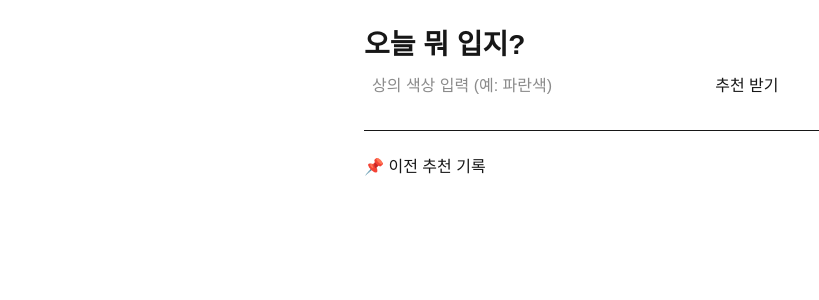
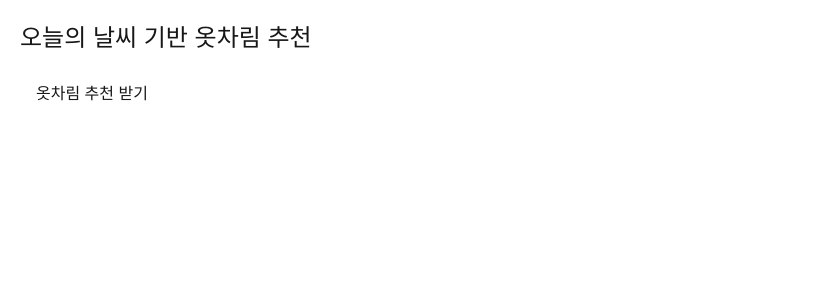
Before and after one commit to hjh6709/color-match-app, a Next.js app: page / in a window 1280 px wide. Shown: the top 300 px of the page, without its empty margins (0-819 px from the left). Built offline with nearby package versions, Linux system fonts and the light colour scheme.

Commit message:
날씨별 옷차림 기능 추가

```diff
--- /dev/null
+++ b/pages/api/weather.js
@@ -0,0 +1,139 @@
+// pages/api/weather.js
+import getColorName from "@/utils/colorName";
+
+const getRandom = (list) => list[Math.floor(Math.random() * list.length)];
+
+const OUTFIT_OPTIONS = [
+  {
+    minTemp: 28,
+    top: ["반팔", "민소매"],
+    bottom: ["반바지", "린넨바지"],
+    outer: [],
+  },
+  {
+    minTemp: 20,
+    top: ["반팔", "얇은 긴팔"],
+    bottom: ["면바지", "슬랙스"],
+    outer: ["셔츠", "얇은 자켓"],
+  },
+  {
+    minTemp: 10,
+    top: ["니트", "맨투맨", "긴팔셔츠"],
+    bottom: ["청바지", "면바지"],
+    outer: ["자켓", "가디건", "바람막이"],
+  },
+  {
+    minTemp: 0,
+    top: ["니트", "기모 맨투맨"],
+    bottom: ["기모바지", "두꺼운 슬랙스"],
+    outer: ["패딩", "두꺼운 코트"],
+  },
+  {
+    minTemp: -100,
+    top: ["니트", "맨투맨"],
+    bottom: ["기모바지", "두꺼운 청바지"],
+    outer: ["롱패딩", "누빔코트"],
+  },
+];
+
+const COLOR_PALETTE = {
+  top: [
+    "베이지",
+    "다크그린",
+    "와인",
+    "브라운",
+    "크림",
+    "카멜",
+    "흰색",
+    "연노랑",
+    "민트",
+    "하늘색",
+    "연핑크",
+  ],
+  bottom: ["연청색", "중청색", "검정", "흰색", "연베이지", "베이지", "진회색"],
+  outer: ["검정", "네이비", "회색", "아이보리", "브라운", "카키"],
+};
+
+async function getColormindColor(baseColorName) {
+  const colorMap = {
+    흰색: [255, 255, 255],
+    연노랑: [255, 255, 153],
+    민트: [152, 255, 152],
+    하늘색: [135, 206, 235],
+    연핑크: [255, 182, 193],
+    베이지: [245, 245, 220],
+    다크그린: [0, 100, 0],
+    와인: [128, 0, 32],
+    브라운: [165, 42, 42],
+    크림: [255, 253, 208],
+    카멜: [193, 154, 107],
+    검정: [0, 0, 0],
+    진회색: [64, 64, 64],
+    중청색: [100, 130, 180],
+    연청색: [173, 216, 230],
+    연베이지: [240, 234, 214],
+    네이비: [0, 0, 128],
+    회색: [128, 128, 128],
+    아이보리: [255, 255, 240],
+    카키: [195, 176, 145],
+  };
+
+  const base = colorMap[baseColorName] || [255, 255, 255];
+
+  const res = await fetch("http://colormind.io/api/", {
+    method: "POST",
+    headers: { "Content-Type": "application/json" },
+    body: JSON.stringify({
+      model: "default",
+      input: [base, "N", "N", "N", "N"],
+    }),
+  });
+
+  const data = await res.json();
+  const recommended = data.result[1];
+  const [r, g, b] = recommended;
+  const name = getColorName(r, g, b);
+
+  return name;
+}
+
+export default async function handler(req, res) {
+  const { lat, lon } = req.query;
+
+  const apiKey = process.env.WEATHER_API_KEY;
+  const url = `https://api.openweathermap.org/data/2.5/weather?lat=${lat}&lon=${lon}&appid=${apiKey}&units=metric&lang=kr`;
+
+  try {
+    const response = await fetch(url);
+    const data = await response.json();
+
+    const temp = data.main.temp;
+    const condition = data.weather[0].description;
+
+    const option = OUTFIT_OPTIONS.find((o) => temp >= o.minTemp);
+
+    const topItem = getRandom(option.top);
+    const bottomItem = getRandom(option.bottom);
+    const outerItem = option.outer.length > 0 ? getRandom(option.outer) : null;
+
+    const topColor = getRandom(COLOR_PALETTE.top);
+    const bottomColor = await getColormindColor(topColor);
+    const outerColor = outerItem ? getRandom(COLOR_PALETTE.outer) : null;
+
+    res.status(200).json({
+      temp,
+      condition,
+      outfit: {
+        top: `${topColor} ${topItem}`,
+        bottom: `${bottomColor} ${bottomItem}`,
+        outer:
+          outerItem && outerColor
+            ? `${outerColor} ${outerItem}`
+            : "(아우터 없음)",
+      },
+    });
+  } catch (error) {
+    console.error("날씨 API 오류:", error);
+    res.status(500).json({ error: "날씨 정보를 불러올 수 없습니다." });
+  }
+}
--- a/pages/index.js
+++ b/pages/index.js
@@ -1,80 +1,64 @@
-import { useState, useEffect } from "react";
+// pages/index.js
+import { useState } from "react";
 
 export default function Home() {
-  const [inputColor, setInputColor] = useState("");
-  const [recommendation, setRecommendation] = useState("");
-  const [history, setHistory] = useState([]);
+  const [outfit, setOutfit] = useState(null);
+  const [weather, setWeather] = useState(null);
+  const [loading, setLoading] = useState(false);
 
-  // 추천 API 호출
-  const getRecommendation = async () => {
-    const res = await fetch("/api/recommend", {
-      method: "POST",
-      headers: { "Content-Type": "application/json" },
-      body: JSON.stringify({ color: inputColor }),
+  const getWeatherRecommendation = () => {
+    if (!navigator.geolocation) {
+      alert("위치 정보를 사용할 수 없습니다.");
+      return;
+    }
+
+    setLoading(true);
+    navigator.geolocation.getCurrentPosition(async (pos) => {
+      const { latitude, longitude } = pos.coords;
+      try {
+        const res = await fetch(
+          `/api/weather?lat=${latitude}&lon=${longitude}`
+        );
+        const data = await res.json();
+        setOutfit(data.outfit);
+        setWeather({ temp: data.temp, condition: data.condition });
+      } catch (e) {
+        alert("날씨 정보를 불러오지 못했습니다.");
+      }
+      setLoading(false);
     });
-
-    const data = await res.json();
-    setRecommendation(data.result);
-
-    const newRecord = { input: inputColor, result: data.result };
-    const updated = [newRecord, ...history];
-    setHistory(updated);
-    localStorage.setItem("recommendHistory", JSON.stringify(updated));
-  };
-
-  // 기록 불러오기
-  useEffect(() => {
-    const saved = localStorage.getItem("recommendHistory");
-    if (saved) {
-      setHistory(JSON.parse(saved));
-    }
-  }, []);
-
-  // 기록 지우기
-  const clearHistory = () => {
-    localStorage.removeItem("recommendHistory");
-    setHistory([]);
   };
 
   return (
-    <div style={{ padding: "24px", maxWidth: "600px", margin: "0 auto" }}>
-      <h1 style={{ fontSize: "28px", fontWeight: "bold" }}>오늘 뭐 입지?</h1>
+    <div style={{ padding: "20px", fontFamily: "sans-serif" }}>
+      <h1 style={{ fontSize: "24px", marginBottom: "16px" }}>
+        오늘의 날씨 기반 옷차림 추천
+      </h1>
 
-      <input
-        type="text"
-        value={inputColor}
-        onChange={(e) => setInputColor(e.target.value)}
-        placeholder="상의 색상 입력 (예: 파란색)"
-        style={{ padding: "8px", marginRight: "8px", width: "60%" }}
-      />
-
-      <button onClick={getRecommendation} style={{ padding: "8px 12px" }}>
-        추천 받기
+      <button
+        onClick={getWeatherRecommendation}
+        disabled={loading}
+        style={{ padding: "10px 16px", fontSize: "16px" }}
+      >
+        {loading ? "추천 중..." : "옷차림 추천 받기"}
       </button>
 
-      {recommendation && (
-        <div style={{ marginTop: "20px" }}>
-          <h3>추천 결과:</h3>
-          <p>{recommendation}</p>
+      {weather && outfit && (
+        <div style={{ marginTop: "24px", lineHeight: 1.6 }}>
+          <p>
+            <strong>🌡 현재 날씨:</strong> {weather.condition} / {weather.temp}℃
+          </p>
+          <p>
+            <strong>👕 상의:</strong> {outfit.top}
+          </p>
+          <p>
+            <strong>👖 하의:</strong> {outfit.bottom}
+          </p>
+          <p>
+            <strong>🧥 아우터:</strong> {outfit.outer}
+          </p>
         </div>
       )}
-
-      <hr style={{ margin: "24px 0" }} />
-
-      <h3>📌 이전 추천 기록</h3>
-      {history.length > 0 && (
-        <button onClick={clearHistory} style={{ marginBottom: "10px" }}>
-          기록 지우기
-        </button>
-      )}
-
-      <ul>
-        {history.map((item, idx) => (
-          <li key={idx}>
-            <strong>{item.input}</strong> → {item.result}
-          </li>
-        ))}
-      </ul>
     </div>
   );
 }
```
